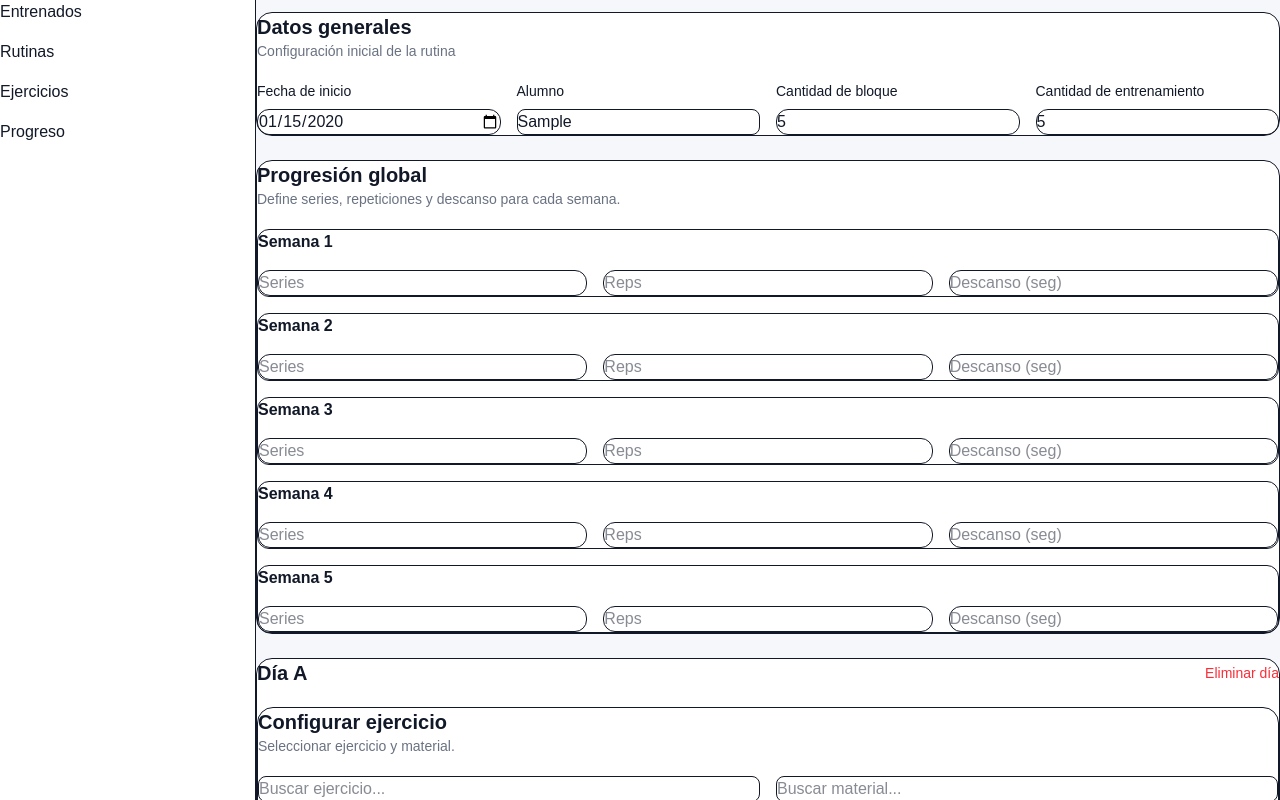
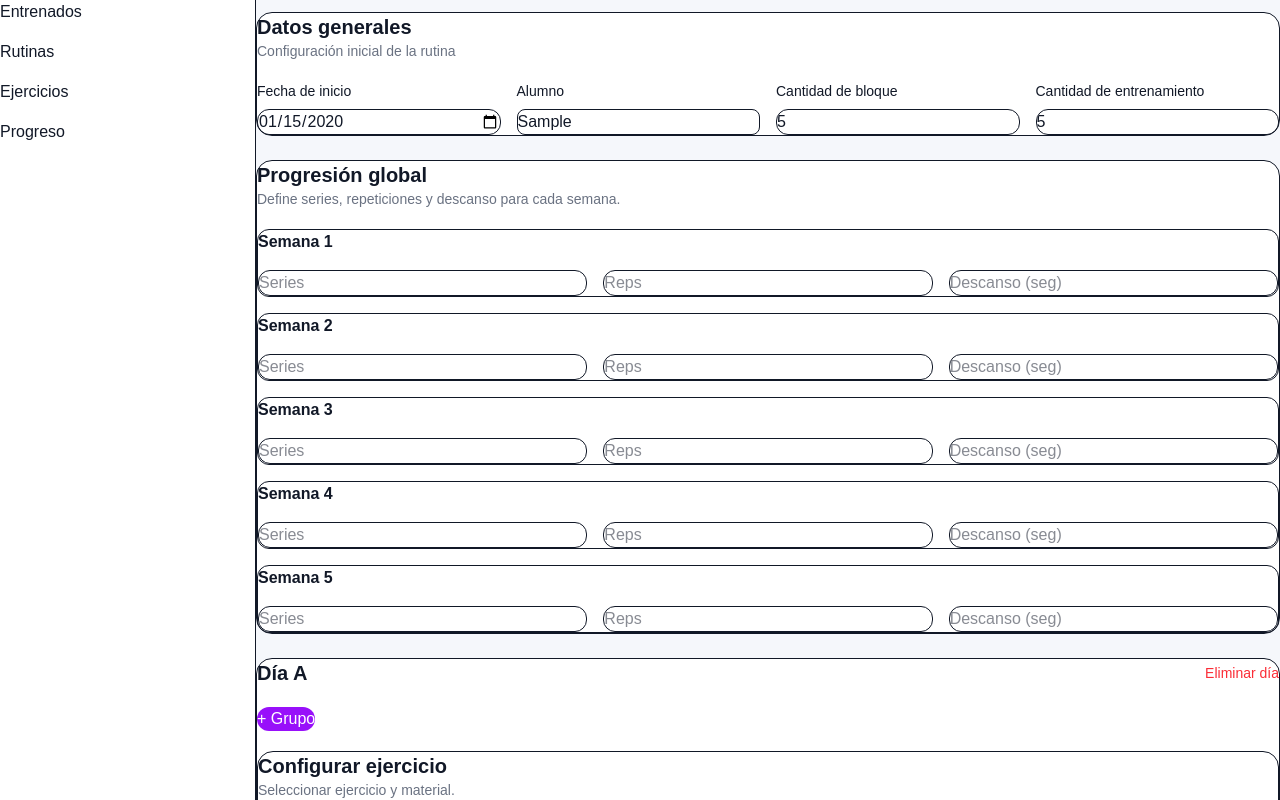
Before and after one commit to AriCocaro/rutinaappnew, a Next.js app: page /UsuarioInstructor/rutinas/nueva in a window 1280 px wide. Both pictures are taken after typing "2020-01-15", "Sample", "5", "5" into the empty fields and a click on the button "+ Crear Día". Shown: the part 72-872 px from the top of the page. Built offline with nearby package versions, Linux system fonts and the light colour scheme.

Commit message:
parece que anda

```diff
--- a/src/components/UsuarioInstructor/ConstructorRutinas/ListaEntrenamientos.tsx
+++ b/src/components/UsuarioInstructor/ConstructorRutinas/ListaEntrenamientos.tsx
@@ -256,6 +256,27 @@ export default function ListaEntrenamientos({
                 eliminarEntrenamiento(
                   entrenamiento.id
                 )
+              }
+              acciones={
+                <>
+                  <button
+                    type="button"
+                    onClick={() =>
+                      agregarGrupo(
+                        entrenamiento.id
+                      )
+                    }
+                    className="
+                      bg-purple-600
+                      text-white
+                      px-4
+                      py-2
+                      rounded-xl
+                    "
+                  >
+                    + Grupo
+                  </button>
+                </>
               }
             >
 
```
Lines whose indentation alone changed are shown as unchanged.
